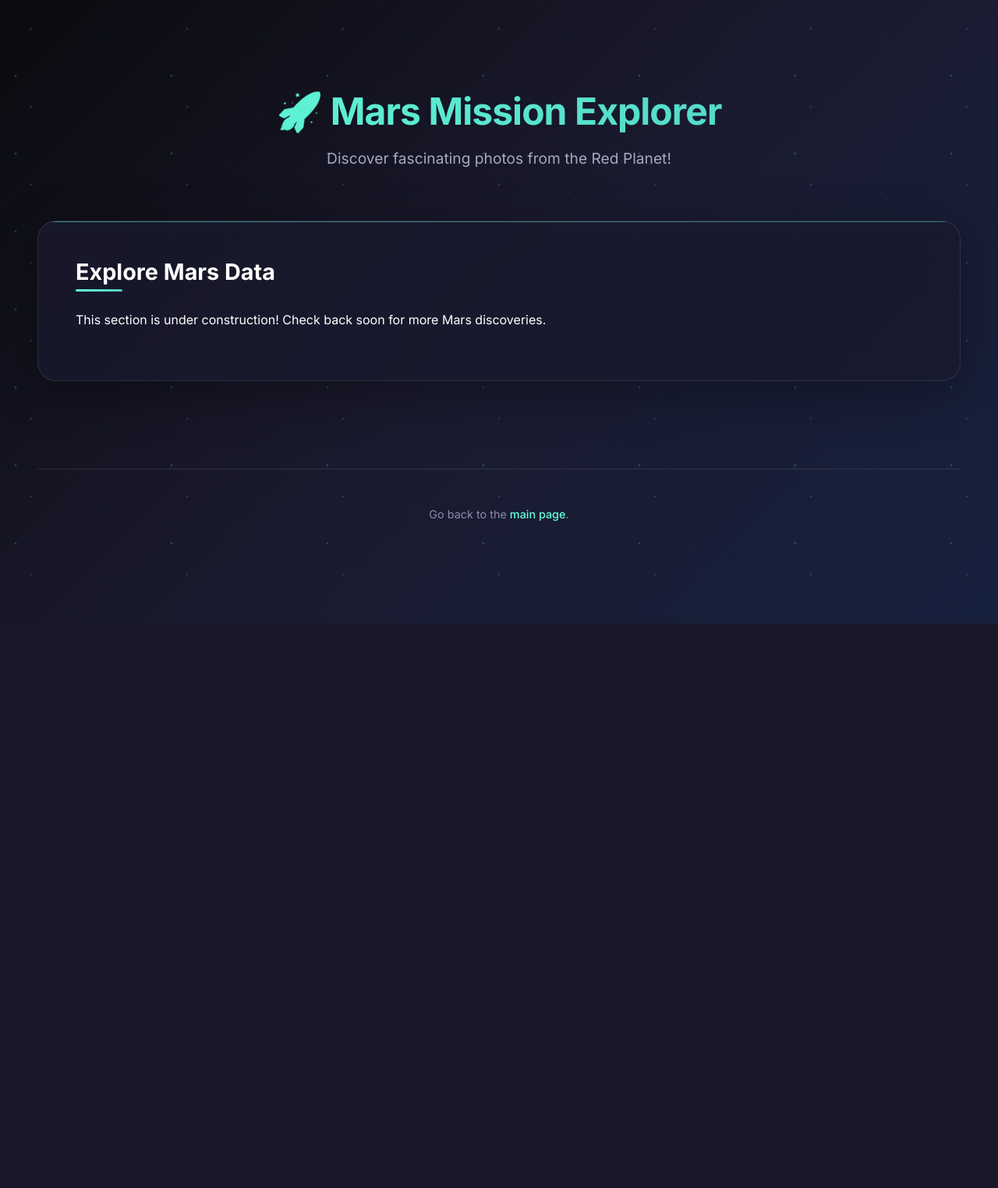
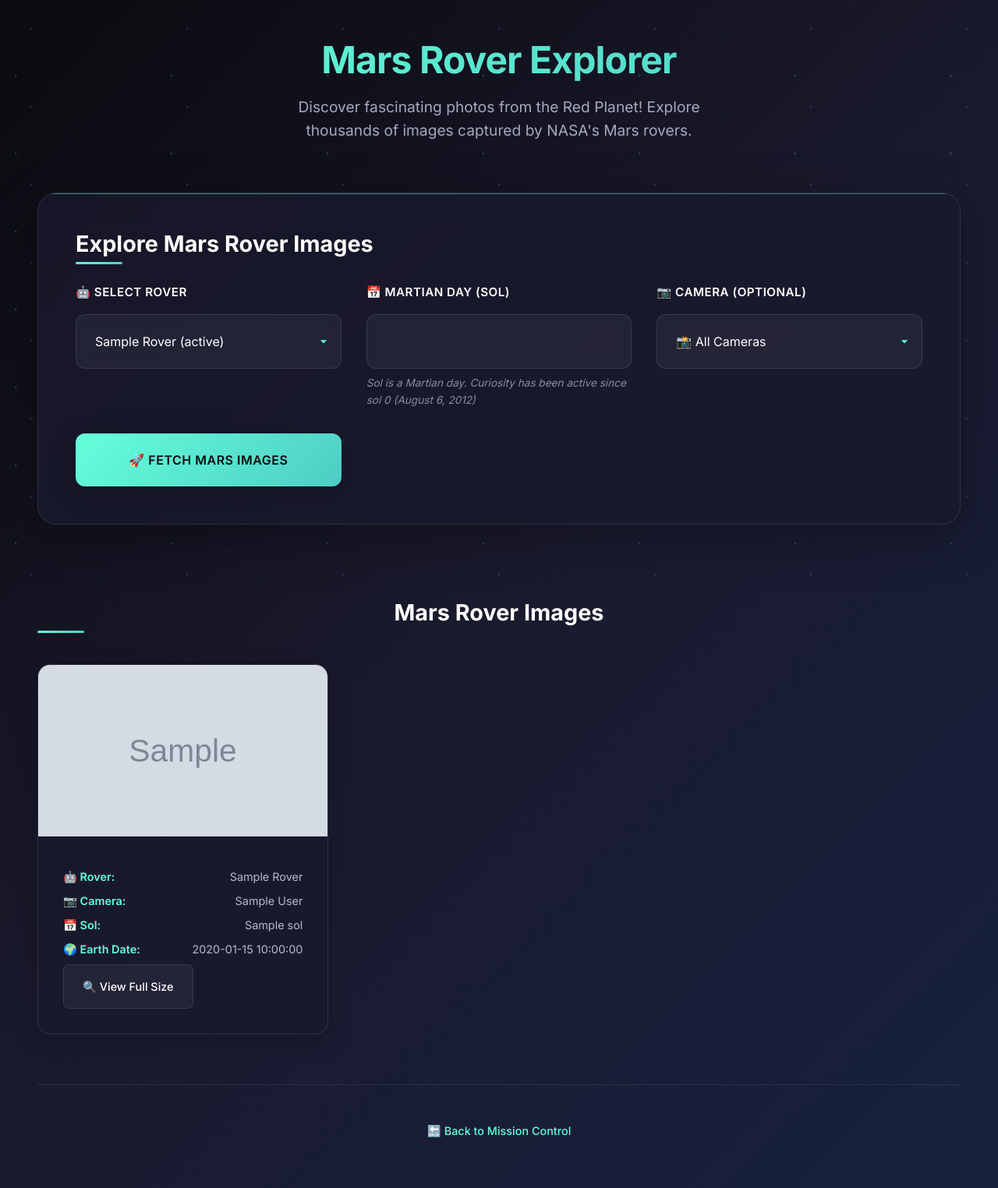
Before and after one commit to Tkapat/TerraScan, a Flask app: template templates/mars.html in a window 1280 px wide. Shown: the whole page at 78% size. Before the commit the page ends 800 px from the top, so only its background shows below. Run offline with Flask 3, Linux system fonts and the light colour scheme; the template is opened without the code that fills it: most values are stand-ins (such as "Sample title", 1, 10 or a date in 2020); grey boxes marked "Sample" are stand-in pictures.

Commit message:
Update mars.html

```diff
--- a/templates/mars.html
+++ b/templates/mars.html
@@ -3,23 +3,84 @@
 <head>
     <meta charset="UTF-8">
     <meta name="viewport" content="width=device-width, initial-scale=1.0">
-    <title>Mars Explorer</title>
-    <link rel="stylesheet" href="{{ url_for('static', filename='style.css') }}"></head>
+    <title>Mars Rover Explorer</title>
+    <link rel="stylesheet" href="{{ url_for('static', filename='style.css') }}">
+</head>
 <body>
     <div class="main-container">
         <header class="app-header">
-            <h2>🚀 Mars Mission Explorer</h2>
-            <p class="tagline">Discover fascinating photos from the Red Planet!</p>
+            <h2>Mars Rover Explorer</h2>
+            <p class="tagline">Discover fascinating photos from the Red Planet! Explore thousands of images captured by NASA's Mars rovers.</p>
         </header>
 
         <section class="mission-selection-card">
-            <h3>Explore Mars Data</h3>
+            <h3>Explore Mars Rover Images</h3>
             <p>{{ message }}</p>
-            <p>This section is under construction! Check back soon for more Mars discoveries.</p>
+
+            <form method="POST" class="mars-form">
+                <div class="form-group">
+                    <label for="rover">🤖 Select Rover</label>
+                    <select name="rover" id="rover" required>
+                        {% for rover in rovers %}
+                        <option value="{{ rover.name }}" {% if selected_rover == rover.name %}selected{% endif %}>
+                            {{ rover.name.title() }} ({{ rover.status }})
+                        </option>
+                        {% endfor %}
+                    </select>
+                </div>
+
+                <div class="form-group">
+                    <label for="sol">📅 Martian Day (Sol)</label>
+                    <input type="number" name="sol" id="sol" value="{{ selected_sol }}" min="0" max="4000" required>
+                    <small>Sol is a Martian day. Curiosity has been active since sol 0 (August 6, 2012)</small>
+                </div>
+
+                <div class="form-group">
+                    <label for="camera">📷 Camera (Optional)</label>
+                    <select name="camera" id="camera">
+                        <option value="all" {% if selected_camera == "all" %}selected{% endif %}>📸 All Cameras</option>
+                        <option value="fhaz" {% if selected_camera == "fhaz" %}selected{% endif %}>🚗 Front Hazard Avoidance Camera</option>
+                        <option value="rhaz" {% if selected_camera == "rhaz" %}selected{% endif %}>🚗 Rear Hazard Avoidance Camera</option>
+                        <option value="mast" {% if selected_camera == "mast" %}selected{% endif %}>🔭 Mast Camera</option>
+                        <option value="chemcam" {% if selected_camera == "chemcam" %}selected{% endif %}>🧪 Chemistry and Camera Complex</option>
+                        <option value="mahli" {% if selected_camera == "mahli" %}selected{% endif %}>🔍 Mars Hand Lens Imager</option>
+                        <option value="mardi" {% if selected_camera == "mardi" %}selected{% endif %}>📹 Mars Descent Imager</option>
+                        <option value="navcam" {% if selected_camera == "navcam" %}selected{% endif %}>🧭 Navigation Camera</option>
+                        <option value="pancam" {% if selected_camera == "pancam" %}selected{% endif %}>🖼️ Panoramic Camera</option>
+                        <option value="minites" {% if selected_camera == "minites" %}selected{% endif %}>🌡️ Miniature Thermal Emission Spectrometer</option>
+                    </select>
+                </div>
+
+                <button type="submit" class="btn-primary">
+                    <span>🚀 Fetch Mars Images</span>
+                </button>
+            </form>
         </section>
 
+        {% if images %}
+        <section class="image-gallery">
+            <h3>Mars Rover Images</h3>
+            <div class="image-grid">
+                {% for image in images %}
+                <div class="image-card">
+                    <img src="{{ image.img_src }}" alt="Mars rover image" loading="lazy">
+                    <div class="image-info">
+                        <p><strong>🤖 Rover:</strong> {{ image.rover.name.title() }}</p>
+                        <p><strong>📷 Camera:</strong> {{ image.camera.full_name }}</p>
+                        <p><strong>📅 Sol:</strong> {{ image.sol }}</p>
+                        <p><strong>🌍 Earth Date:</strong> {{ image.earth_date }}</p>
+                        <a href="{{ image.img_src }}" target="_blank" class="btn-secondary">
+                            <span>🔍 View Full Size</span>
+                        </a>
+                    </div>
+                </div>
+                {% endfor %}
+            </div>
+        </section>
+        {% endif %}
+
         <footer class="app-footer">
-            <p>Go back to the <a href="{{url_for('index')}}">main page</a>.</p>
+            <p>🔙 <a href="{{url_for('index')}}">Back to Mission Control</a></p>
         </footer>
     </div>
 </body>
```
